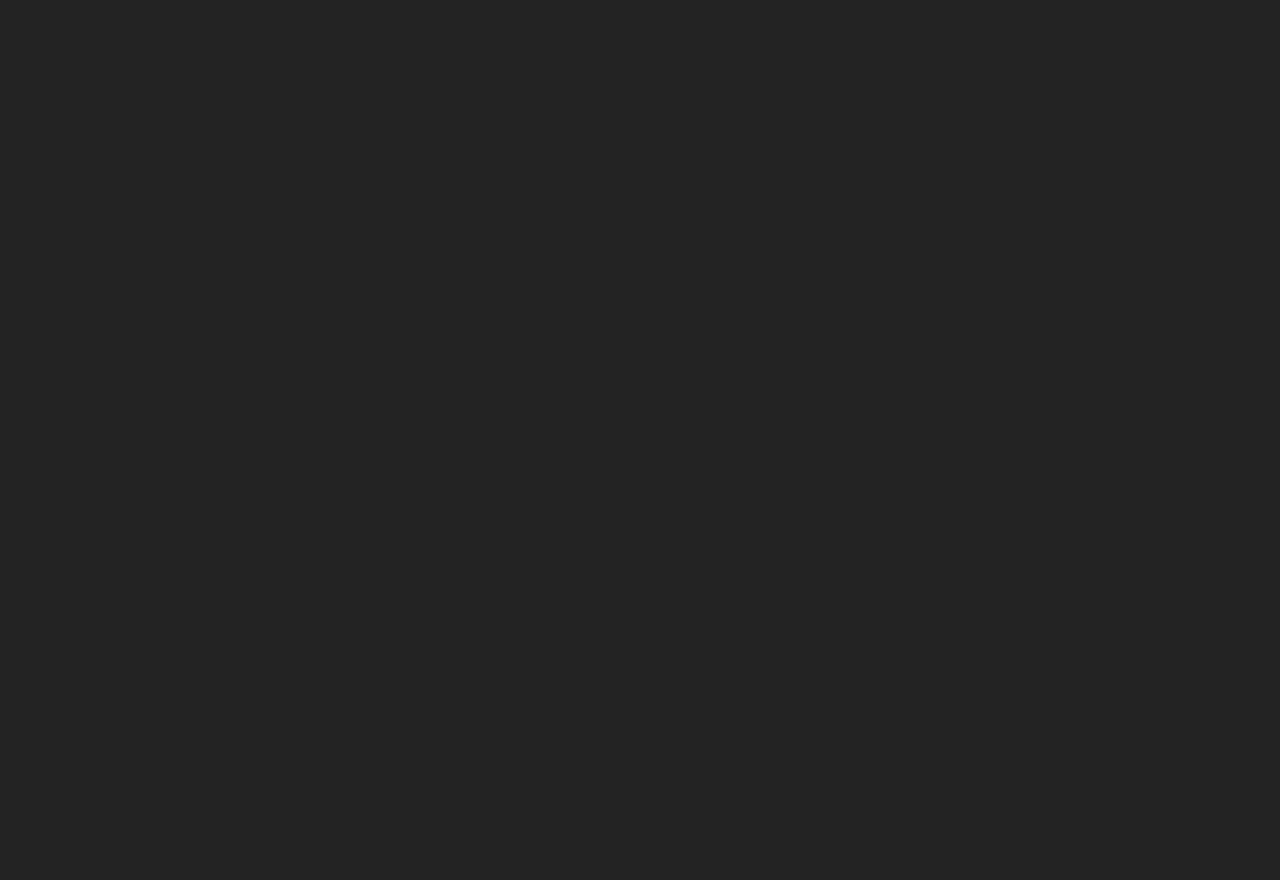
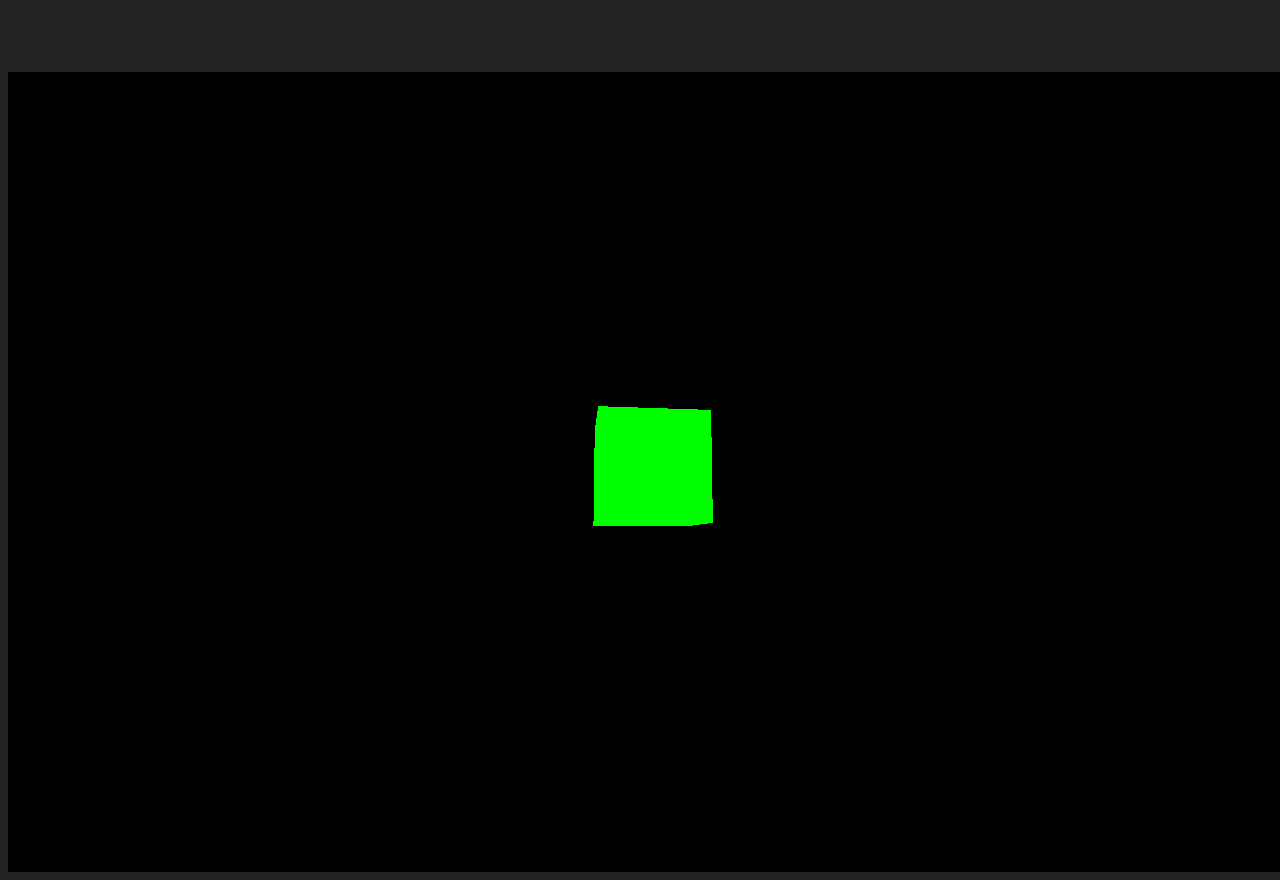
Before and after one commit to iguannalin/breathe, a plain HTML site: page index.html in a window 1280 px wide. Before the commit the page ends 800 px from the top, so only its background shows below. Drawn offline with nearby package versions, Linux system fonts and the light colour scheme.

Commit message:
proper three js start

```diff
--- a/index.html
+++ b/index.html
@@ -1,12 +1,21 @@
 <!DOCTYPE html>
 <html>
     <head>
-        <title>TBD</title>
+        <title>breathe</title>
         <meta charset="utf-8">
         <meta name="viewport" content="width=device-width, initial-scale=1">
         <link rel="stylesheet" Href="index.css"/>
-        <script src="index.js"></script>
+        <script async src="https://unpkg.com/es-module-shims@1.6.3/dist/es-module-shims.js"></script>
+        <script type="importmap">
+        {
+            "imports": {
+            "three": "https://unpkg.com/three@0.153.0/build/three.module.js",
+            "three/addons/": "https://unpkg.com/three@0.153.0/examples/jsm/"
+            }
+        }
+        </script>
     </head>
     <body>
+        <script type="module" src="index.js"></script>
     </body>
 </html>
--- a/index.js
+++ b/index.js
@@ -1 +1,23 @@
-window.addEventListener("load", () => {});
+import * as THREE from 'three';
+
+const scene = new THREE.Scene();
+const camera = new THREE.PerspectiveCamera( 75, window.innerWidth / window.innerHeight, 0.1, 1000 );
+
+const renderer = new THREE.WebGLRenderer();
+renderer.setSize( window.innerWidth, window.innerHeight );
+document.body.appendChild( renderer.domElement );
+
+const geometry = new THREE.BoxGeometry( 1, 1, 1 );
+const material = new THREE.MeshBasicMaterial( { color: 0x00ff00 } );
+const cube = new THREE.Mesh( geometry, material );
+scene.add( cube );
+
+camera.position.z = 5;
+
+function animate() {
+  cube.rotation.x += 0.01;
+  cube.rotation.y += 0.01;
+	requestAnimationFrame( animate );
+	renderer.render( scene, camera );
+}
+animate();
```
